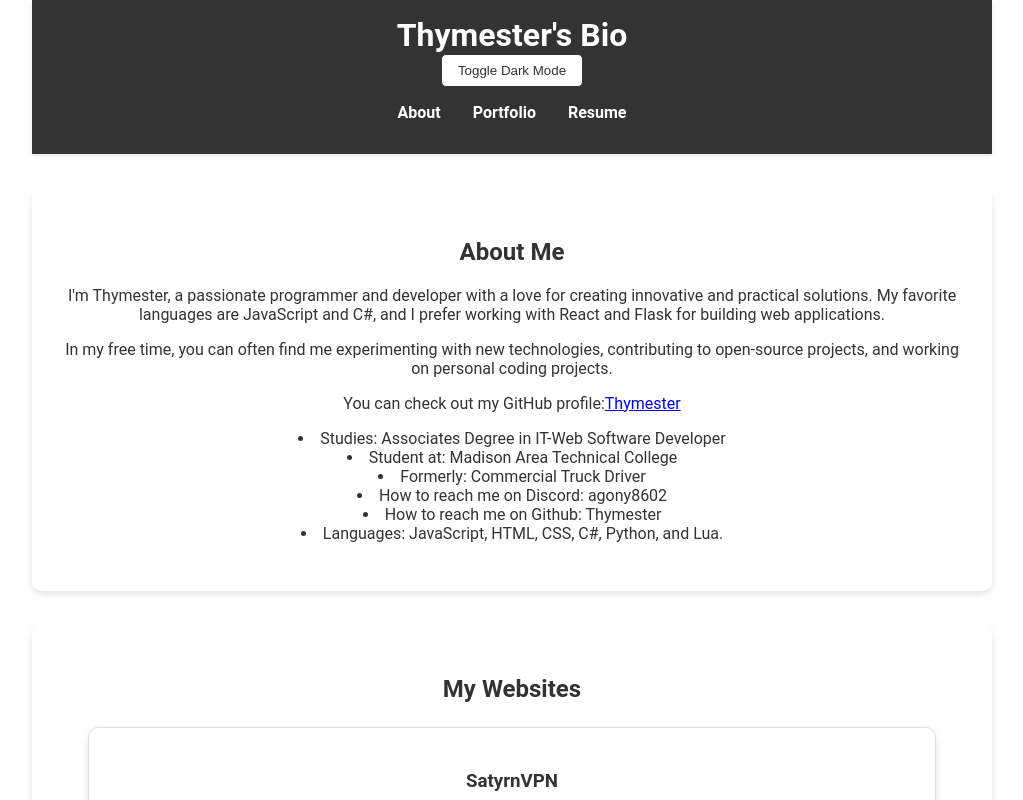
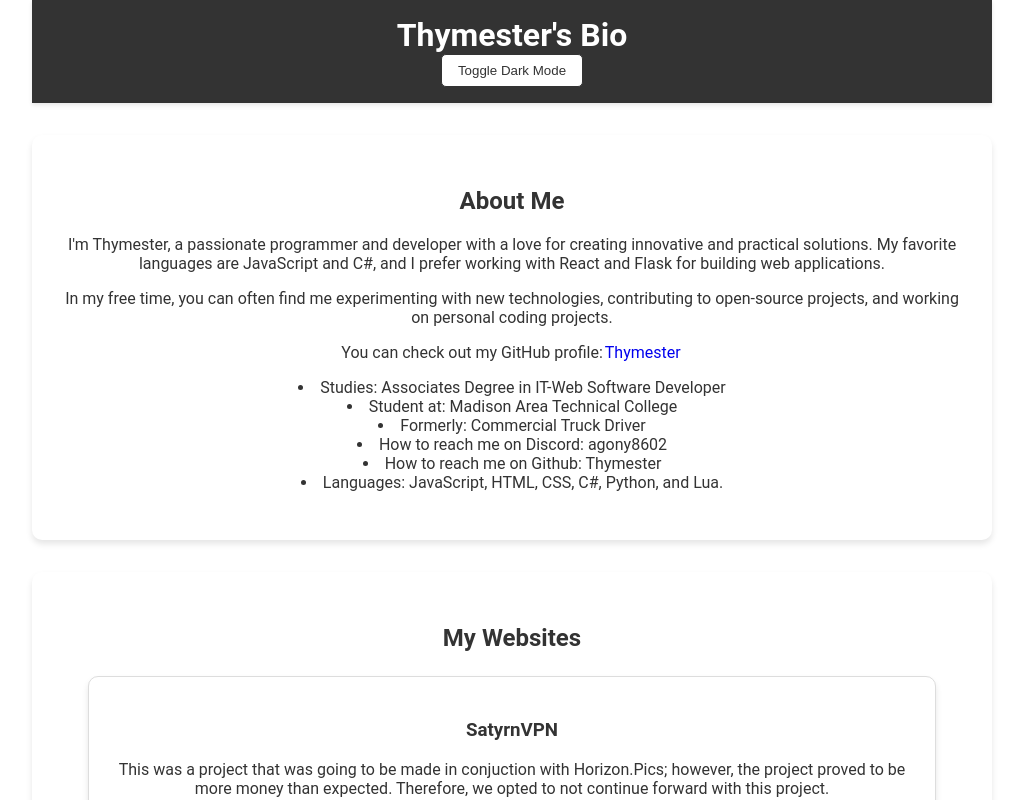
Before and after one commit to Thymester/MyBio-React, a React (Create React App) app: page / in a window 1280 px wide. Shown: the top 800 px of the page, without its empty margins (128-1151 px from the left). Built offline with nearby package versions, Linux system fonts and the light colour scheme.

Commit message:
Add files via upload

```diff
--- a/src/App.css
+++ b/src/App.css
@@ -8,6 +8,19 @@
   --background-color: #333;
   --text-color: white;
 }
+
+a:link {
+  text-decoration: none;
+  text-shadow: 0 0 2.5px white;
+  padding: 2px;
+}
+
+a:visited {
+  text-decoration: none;
+  text-shadow: 0 0 2.5px white;
+  padding: 2px;
+}
+
 
 body {
   font-family: 'Roboto', sans-serif;
--- a/src/components/Header.js
+++ b/src/components/Header.js
@@ -8,11 +8,6 @@ function Header() {
       <h1>Thymester's Bio</h1>
       <ThemeToggle />
       <nav>
-        <ul>
-          <li><a href="#about">About</a></li>
-          <li><a href="#portfolio">Portfolio</a></li>
-          <li><a href="#resume">Resume</a></li>
-        </ul>
       </nav>
     </header>
   );
```
